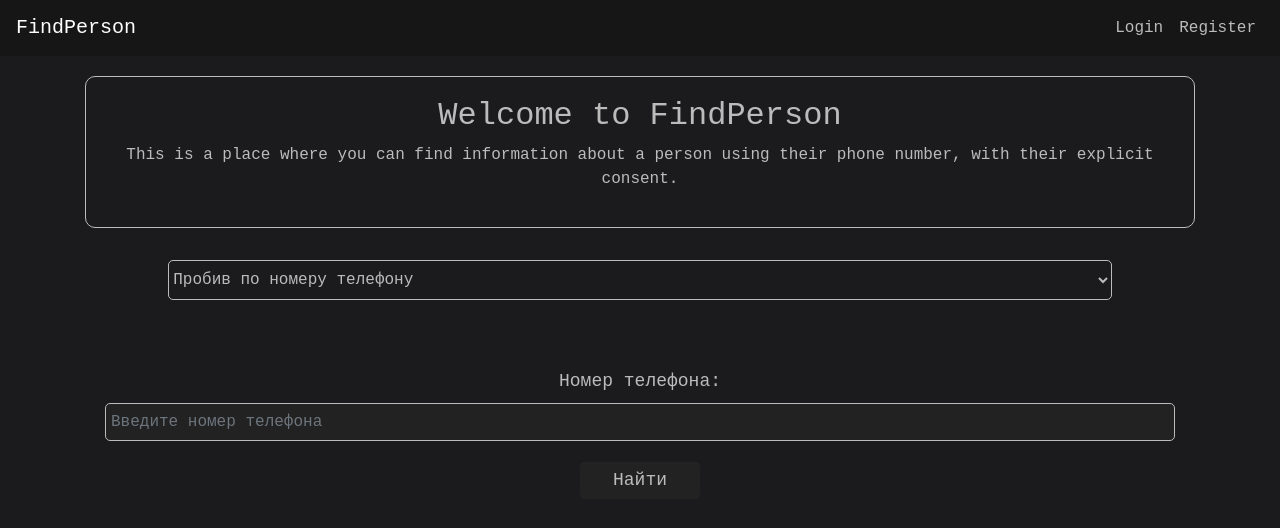
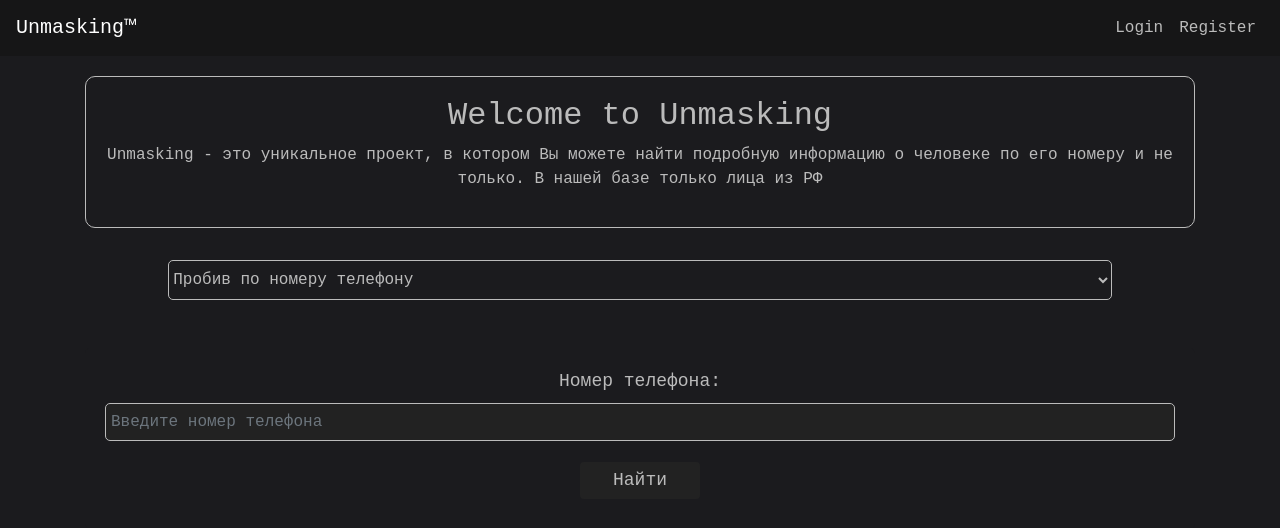
Before and after one commit to cra9had/userFind, a Django app: page / in a window 1280 px wide. Shown: the top 528 px of the page. Run offline with Django 4.2, Linux system fonts and the light colour scheme; parts of the project's set-up code (start-up, migrations or seed data) failed here and were passed over; some libraries are stand-ins or nearby versions.

Commit message:
FRONTEND FIXES

```diff
--- a/static/css/loader.css
+++ b/static/css/loader.css
@@ -727,6 +727,7 @@
   font-weight: bold;
   position: relative;
   display: inline-block;
+  margin-bottom: 3rem;
 }
 
 .glitch::before,
--- a/static/js/home.js
+++ b/static/js/home.js
@@ -364,6 +364,7 @@ const dataPopup = document.getElementById("buyDataPopup")
 
 document.getElementById("fullInfoButton").onclick = function (event) {
     event.preventDefault()
+    document.getElementById("phoneNumberData").innerText = document.getElementById("phoneInput").value
     dataPopup.style.display = 'block'
     document.getElementById("buyDataError").style.display = "none"
     document.getElementById("closeBuyData").onclick = function (event) {
--- a/templates/index.html
+++ b/templates/index.html
@@ -4,7 +4,7 @@
 <head>
     <meta charset="UTF-8">
     <meta name="viewport" content="width=device-width, initial-scale=1.0">
-    <title>FindPerson</title>
+    <title>Unmasking™</title>
     <link rel="stylesheet" href="https://stackpath.bootstrapcdn.com/bootstrap/4.3.1/css/bootstrap.min.css">
     <link rel="stylesheet" href="{% static 'css/styles.css' %}"> <!-- Link to external stylesheet -->
     <link rel="stylesheet" href="{% static 'css/loader.css' %}">
@@ -19,7 +19,7 @@
                 <span class="close" id="closeBuyData">&times;</span>
                 <div class="popup-heading">Полные данные</div>
                 <div>
-                    <div class="popup-label">Номер: <span id="phoneNumberData">+7 (925) 606-55-85</span></div>
+                    <div class="popup-label">Номер: <span id="phoneNumberData"></span></div>
                     <div class="popup-label">Цена: 59₽</div>
                     <div class="popup-error-label" id="buyDataError"></div>
                     <button type="submit" id="buyFullDataButton">Купить</button>
@@ -74,7 +74,7 @@
     </div>
 <div class="wrapper">
     <nav id="header-section" class="navbar navbar-expand-lg navbar-dark bg-dark" style="display: none">
-        <a class="navbar-brand" href="#">FindPerson</a>
+        <a class="navbar-brand" href="#">Unmasking™</a>
         <button class="navbar-toggler " type="button" data-toggle="collapse" data-target="#navbarNav" aria-controls="navbarNav" aria-expanded="false" aria-label="Toggle navigation">
             <span class="navbar-toggler-icon"></span>
         </button>
@@ -99,7 +99,7 @@
 
                     <div class="dropdown-menu profile-menu" aria-labelledby="userDropdown">
                         <a class="dropdown-item profile" href="my/">Профиль</a>
-                        <a class="dropdown-item" href="#">Settings</a>
+                        <a class="dropdown-item" href="#">Пополнение</a>
                         <span class="dropdown-item user-balance">Баланс: <span id="user-balance-amount">0</span>₽</span>
                         <div class="dropdown-divider"></div>
                         <a class="dropdown-item" href="#" id="logoutButton">Выйти</a>
@@ -124,8 +124,8 @@
     <section id="main-section" class="main-section" style="display: none">
         <div class="container">
             <div class="welcome-container">
-                <h2>Welcome to FindPerson</h2>
-                <p>This is a place where you can find information about a person using their phone number, with their explicit consent.</p>
+                <h2>Welcome to Unmasking</h2>
+                <p>Unmasking - это уникальное проект, в котором Вы можете найти подробную информацию о человеке по его номеру и не только. В нашей базе только лица из РФ</p>
             </div>
             <select class="search-type-select" id="search-type-select">
                 <option selected value="0">Пробив по номеру телефону</option>
```
Also changed, not shown: templates/my.html (+12 -13 lines).
